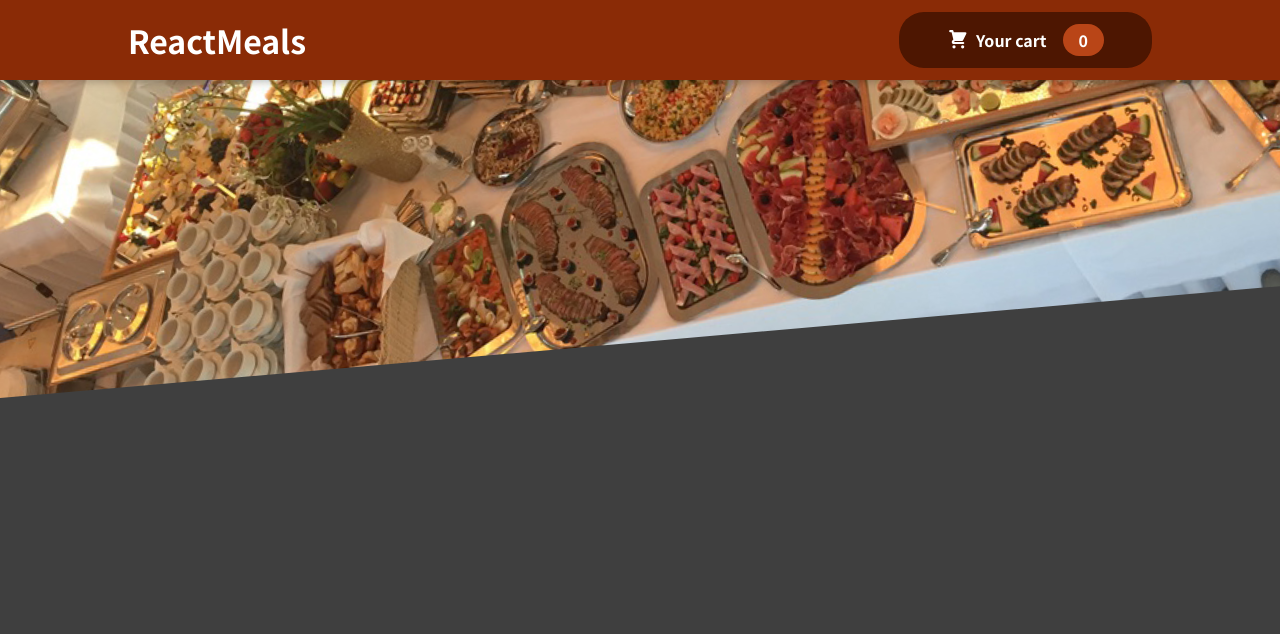
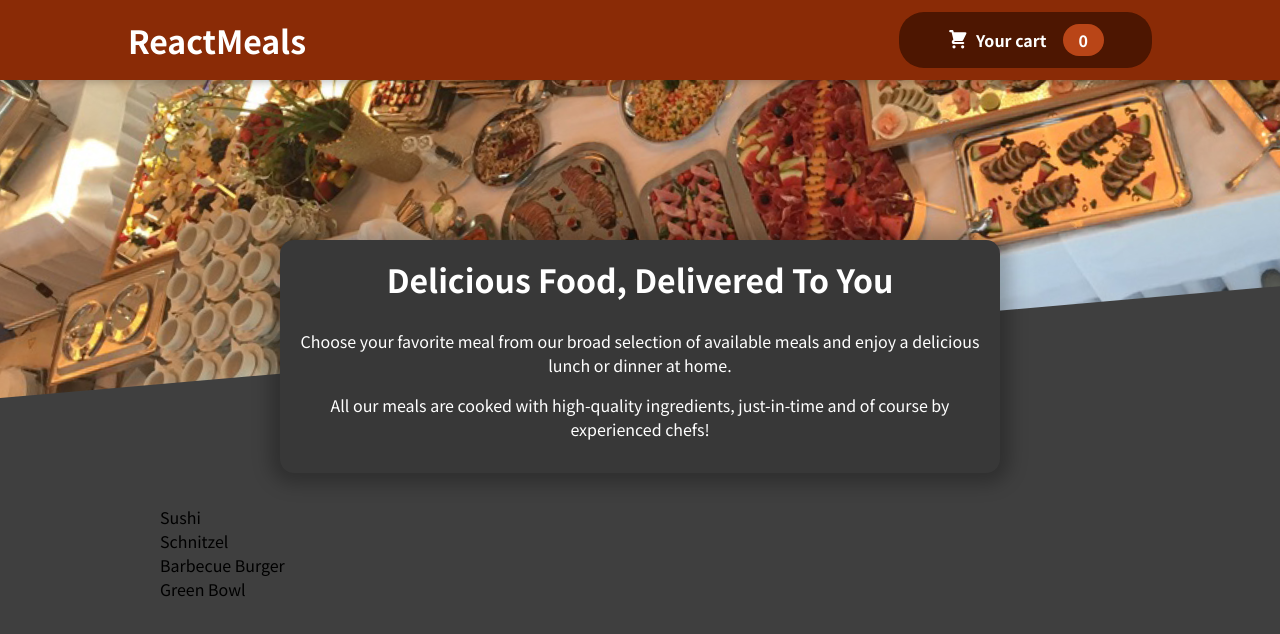
Before and after one commit to darrenhuang1211/react-food-ordering-app, a React (Create React App) app: page / in a window 1280 px wide. Shown: the top 634 px of the page. Built offline with nearby package versions, Linux system fonts and the light colour scheme.

Commit message:
Added basic meal component structure

```diff
--- a/src/App.js
+++ b/src/App.js
@@ -1,10 +1,15 @@
+import React from "react";
+
 import Header from "./components/Layout/Header";
-
+import Meals from "./components/Meals/Meals";
 function App() {
   return (
-    <div>
+    <React.Fragment>
       <Header />
-    </div>
+      <main>
+        <Meals />
+      </main>
+    </React.Fragment>
   );
 }
 
--- /dev/null
+++ b/src/components/Meals/AvailableMeals.js
@@ -0,0 +1,71 @@
+import styled from "styled-components";
+
+const mealsList = [
+   {
+     id: 'm1',
+     name: 'Sushi',
+     description: 'Finest fish and veggies',
+     price: 22.99,
+   },
+   {
+     id: 'm2',
+     name: 'Schnitzel',
+     description: 'A german specialty!',
+     price: 16.5,
+   },
+   {
+     id: 'm3',
+     name: 'Barbecue Burger',
+     description: 'American, raw, meaty',
+     price: 12.99,
+   },
+   {
+     id: 'm4',
+     name: 'Green Bowl',
+     description: 'Healthy...and green...',
+     price: 18.99,
+   },
+];
+
+const StyledMealsList = styled.section`
+   max-width: 60rem;
+   width: 90%;
+   margin: 2rem auto;
+   animation: meals-appear 1s ease-out forwards;
+
+   ul {
+      list-style: none;
+      margin: 0;
+      padding: 0;
+   }
+
+   @keyframes meals-appear {
+      from {
+         opacity: 0;
+         transform: translateY(3rem);
+      }
+
+      to {
+         opacity: 1;
+         transform: translateY(0);
+      }
+   }
+`;
+
+const mealToElement = (meal) => {
+   return (
+      <li key={meal.id}>{meal.name}</li>
+   );
+};
+
+const AvailableMeals = props => {
+   return (
+      <StyledMealsList>
+         <ul>
+            {mealsList.map(mealToElement)}
+         </ul>
+      </StyledMealsList>
+   );
+}
+
+export default AvailableMeals;
--- /dev/null
+++ b/src/components/Meals/Meals.js
@@ -0,0 +1,14 @@
+import MealsSummary from "./MealsSummary";
+import AvailableMeals from "./AvailableMeals";
+import React from "react";
+
+const Meals = props => {
+   return (
+      <React.Fragment>
+         <MealsSummary />
+         <AvailableMeals />
+      </React.Fragment>
+   );
+}
+
+export default Meals;
--- /dev/null
+++ b/src/components/Meals/MealsSummary.js
@@ -0,0 +1,38 @@
+import styled from "styled-components";
+
+const StyledSummary = styled.section`
+   text-align: center;
+   max-width: 45rem;
+   width: 90%;
+   margin: auto;
+   margin-top: -10rem;
+   position: relative;
+   background-color: #383838;
+   color: white;
+   border-radius: 14px;
+   padding: 1rem;
+   box-shadow: 0 1px 18px 10px rgba(0, 0, 0, 0.25);
+
+   h2 {
+      font-size: 2rem;
+      margin-top: 0;
+   }
+`;
+
+const MealsSummary = props => {
+   return (
+      <StyledSummary>
+         <h2>Delicious Food, Delivered To You</h2>
+         <p>
+            Choose your favorite meal from our broad selection of available meals
+            and enjoy a delicious lunch or dinner at home.
+         </p>
+         <p>
+            All our meals are cooked with high-quality ingredients, just-in-time and
+            of course by experienced chefs!
+         </p>
+      </StyledSummary>
+   );
+};
+
+export default MealsSummary;
```
